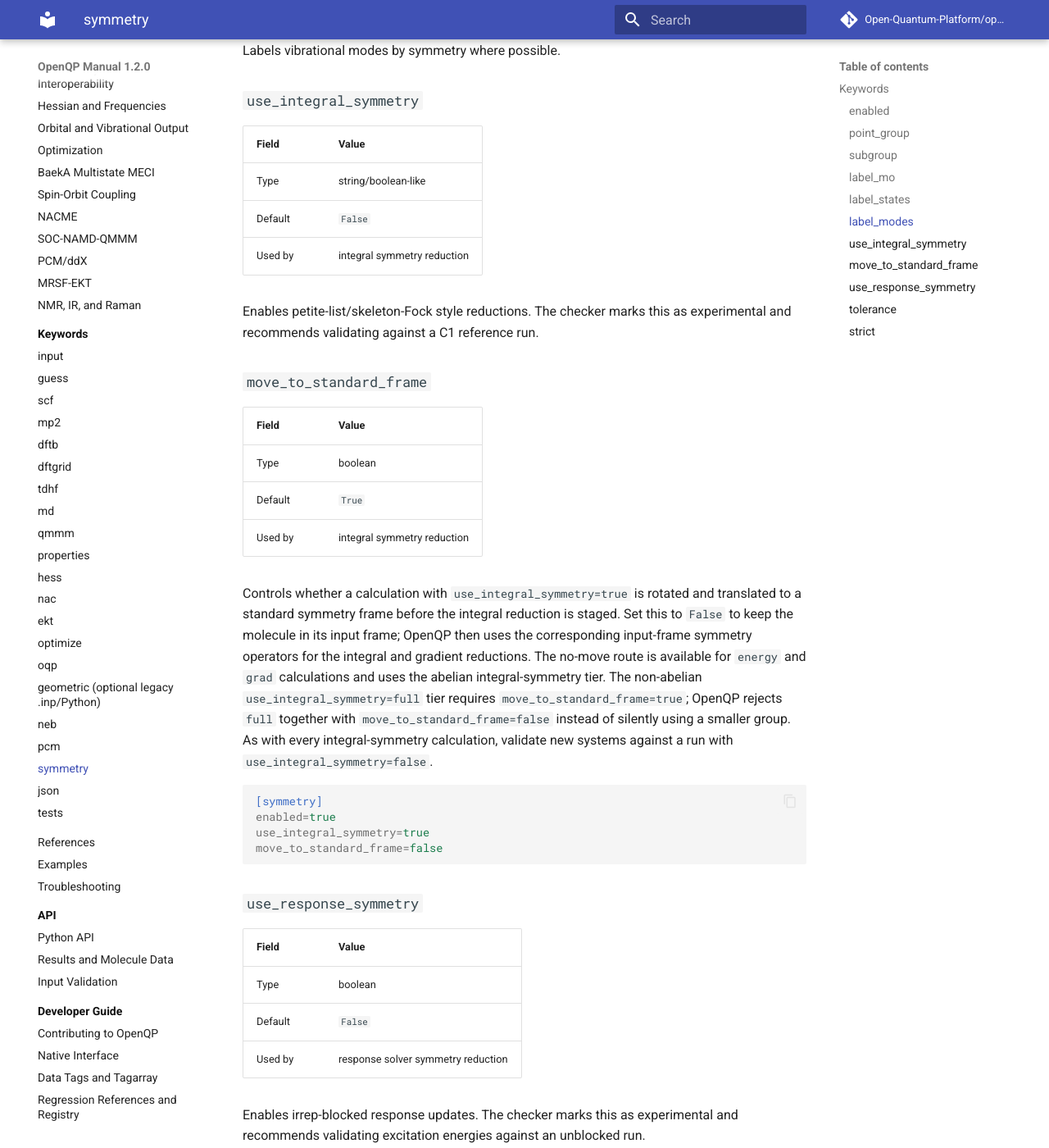
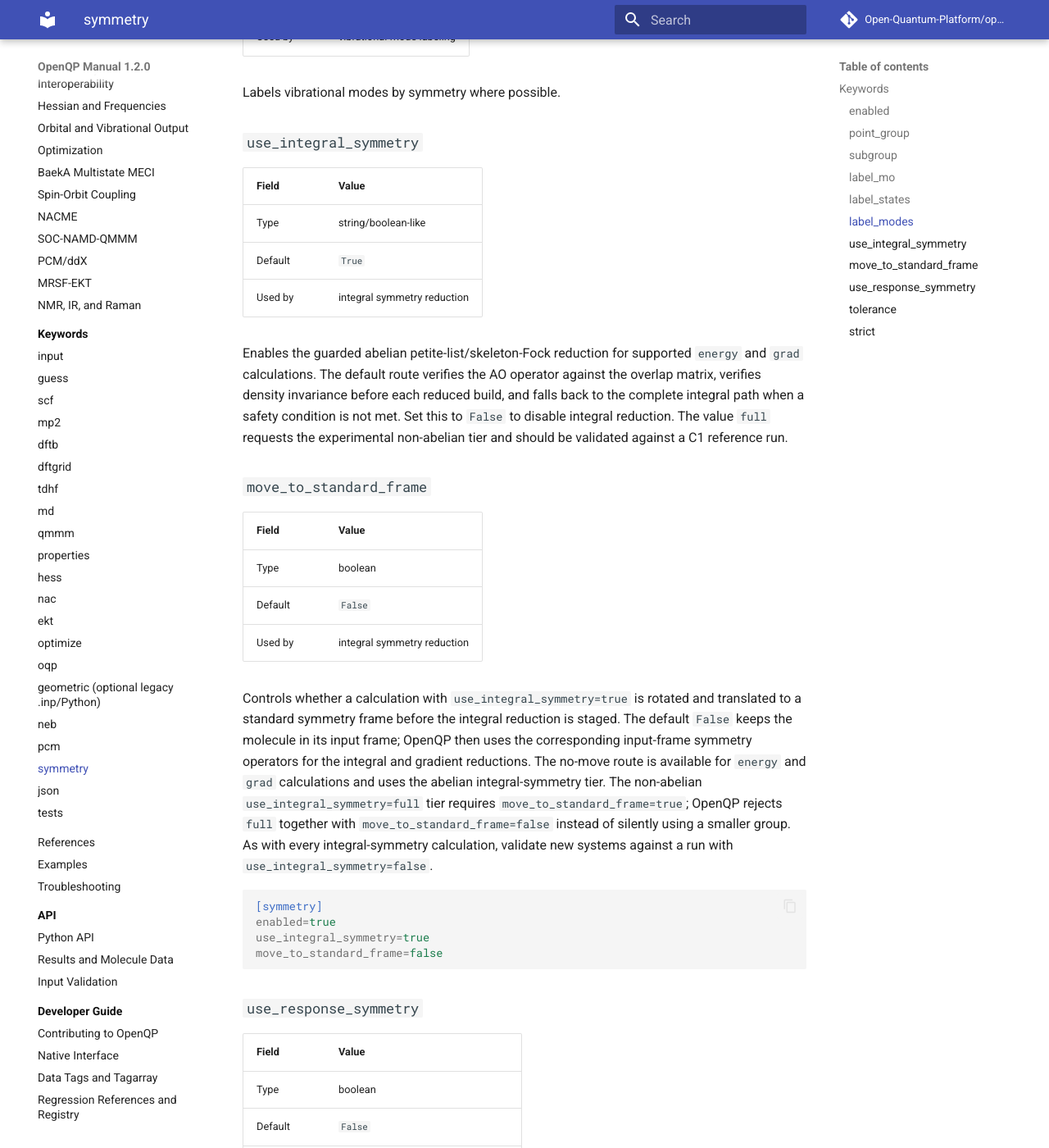
Before and after one commit to Open-Quantum-Platform/openqp-docs, an MkDocs documentation site: the page built from docs/keywords/symmetry.md, in a window 1280 px wide and 1400 px high, scrolled down 2169 px. Shown: the whole window at 82% size. Built offline with MkDocs 1.6.1 and Material for MkDocs 9.7.7, drawn with Linux system fonts in a browser that asks for light colours; comment, search, counter and statistics services are not loaded; some of the changed text lies outside the part shown.

Commit message:
docs(symmetry): describe the guarded default-on reduction

```diff
--- a/docs/keywords/symmetry.md
+++ b/docs/keywords/symmetry.md
@@ -1,8 +1,8 @@
 # `[symmetry]`
 
-The `[symmetry]` section controls point-group metadata and optional experimental
-symmetry reductions. Labeling can be useful even when integral or response
-reductions are disabled.
+The `[symmetry]` section controls point-group metadata, the guarded abelian
+integral reduction, and optional experimental symmetry tiers. Labeling can be
+useful even when reductions are disabled.
 
 ## Keywords
 
@@ -11,12 +11,12 @@
 | Field | Value |
 | --- | --- |
 | Type | string |
-| Default | `false` |
+| Default | `true` |
 | Values | `false`, `true`, `auto` |
 | Used by | symmetry detection |
 
-Controls symmetry detection. Use `auto` or `true` when symmetry metadata is
-desired.
+Controls symmetry detection. Set this to `false` to disable detection and all
+symmetry-dependent behavior.
 
 ### `point_group`
 
@@ -73,23 +73,28 @@
 | Field | Value |
 | --- | --- |
 | Type | string/boolean-like |
-| Default | `False` |
+| Default | `True` |
 | Used by | integral symmetry reduction |
 
-Enables petite-list/skeleton-Fock style reductions. The checker marks this as
-experimental and recommends validating against a C1 reference run.
+Enables the guarded abelian petite-list/skeleton-Fock reduction for supported
+`energy` and `grad` calculations. The default route verifies the AO operator
+against the overlap matrix, verifies density invariance before each reduced
+build, and falls back to the complete integral path when a safety condition is
+not met. Set this to `False` to disable integral reduction. The value `full`
+requests the experimental non-abelian tier and should be validated against a
+C1 reference run.
 
 ### `move_to_standard_frame`
 
 | Field | Value |
 | --- | --- |
 | Type | boolean |
-| Default | `True` |
+| Default | `False` |
 | Used by | integral symmetry reduction |
 
 Controls whether a calculation with `use_integral_symmetry=true` is rotated and
 translated to a standard symmetry frame before the integral reduction is
-staged. Set this to `False` to keep the molecule in its input frame; OpenQP then
+staged. The default `False` keeps the molecule in its input frame; OpenQP then
 uses the corresponding input-frame symmetry operators for the integral and
 gradient reductions. The no-move route is available for `energy` and `grad`
 calculations and uses the abelian integral-symmetry tier. The non-abelian
```
